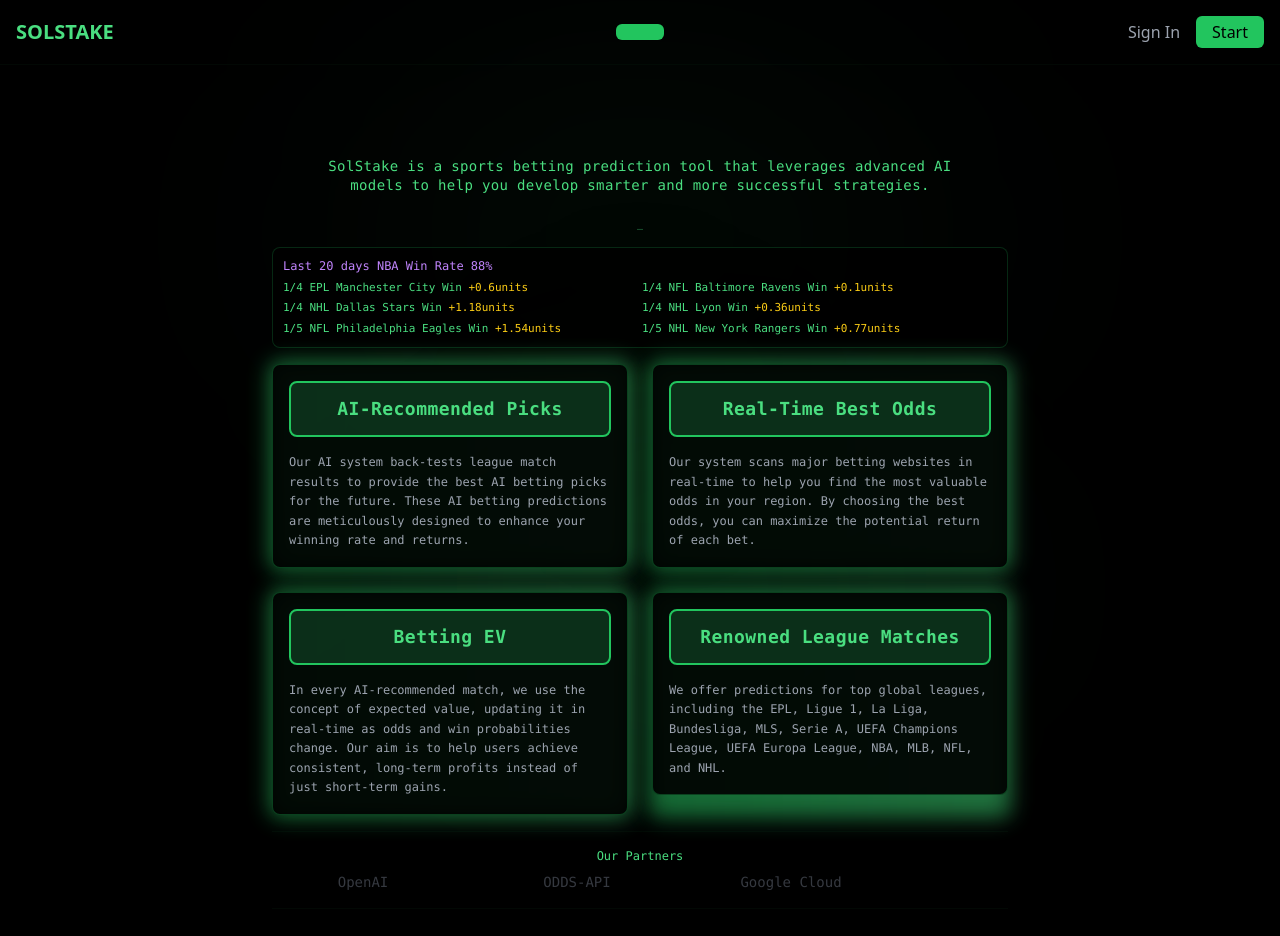
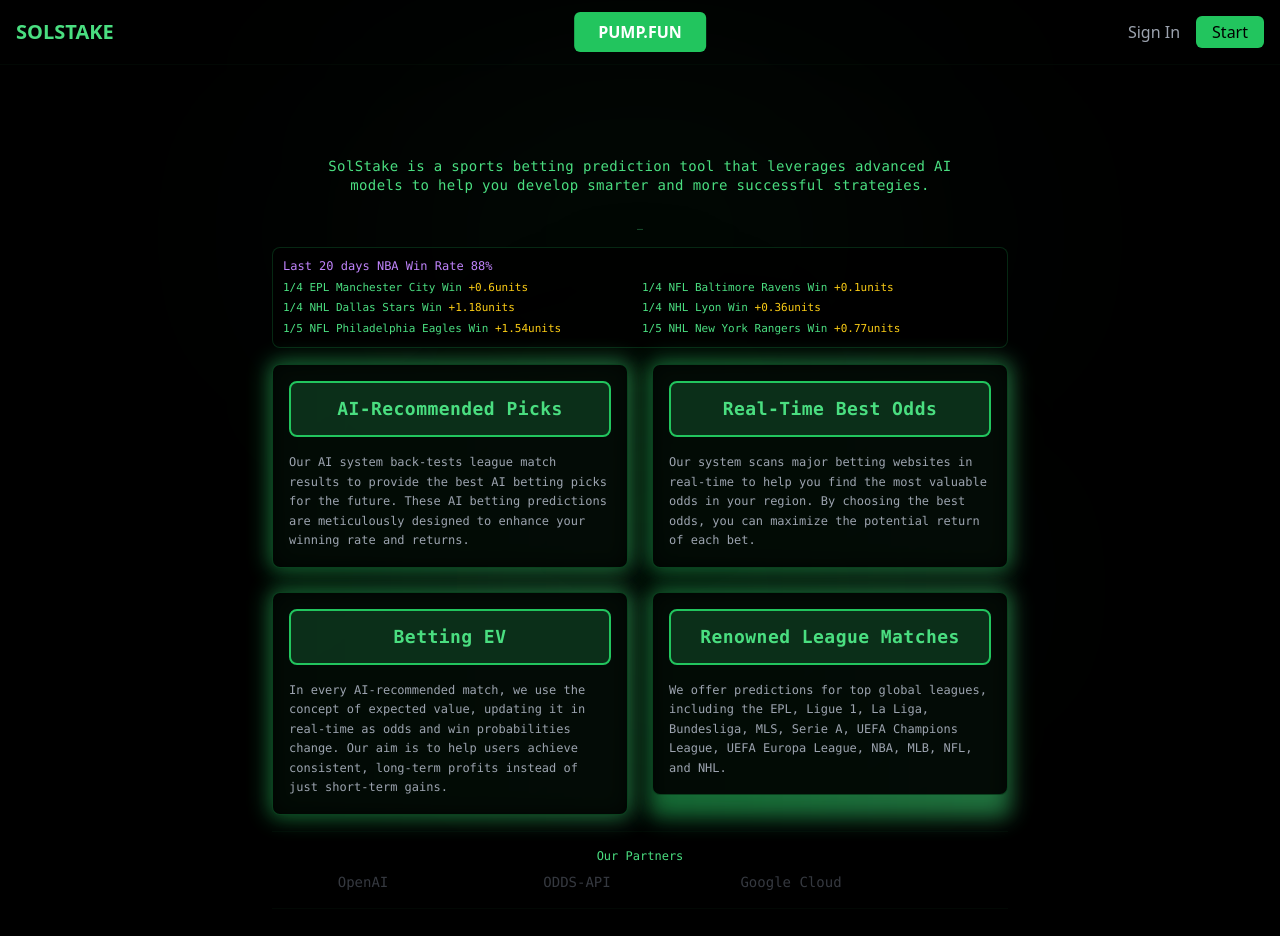
Before and after one commit to JRossNicoll/solstake, a plain HTML site: page index.html in a window 1280 px wide. Drawn offline with nearby package versions, Linux system fonts and the light colour scheme.

Commit message:
Update index.html

```diff
--- a/index.html
+++ b/index.html
@@ -33,7 +33,8 @@
     <div class="max-w-7xl mx-auto px-4 py-4 flex justify-between items-center">
         <div class="text-xl font-bold text-green-400">SOLSTAKE</div>
         <a href="https://pump.fun/coin/DqQUjWu6hEwtk8eteedZkEgxajzykVVN9yYWFNjxpump" class="bg-green-500 hover:bg-green-600 px-6 py-2 rounded-md transition-colors text-white font-bold absolute left-1/2 transform -translate-x-1/2">
-        </a>
+            PUMP.FUN
+</a>
         <div class="flex gap-4">
             <button class="text-gray-400 hover:text-white transition-colors">Sign In</button>
             <button class="bg-green-500 hover:bg-green-600 px-4 py-1 rounded-md transition-colors">Start</button>
```
